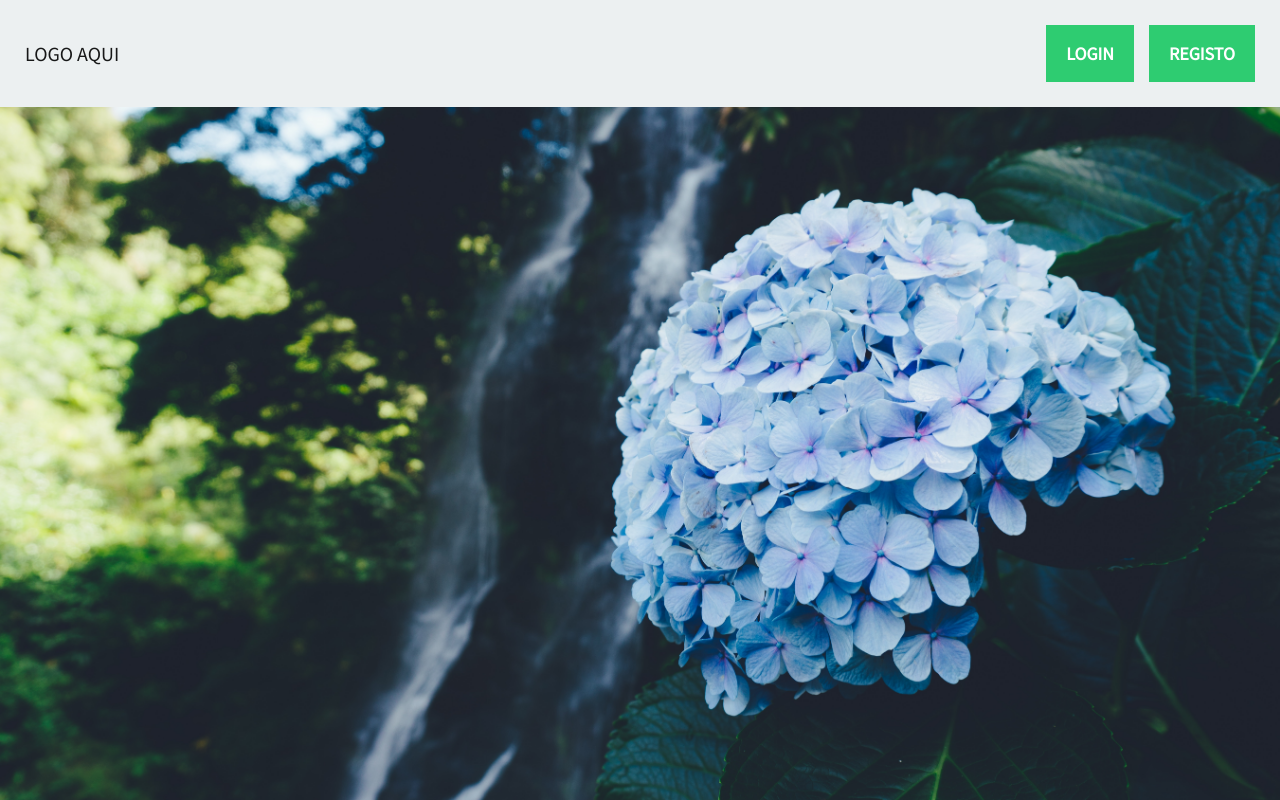
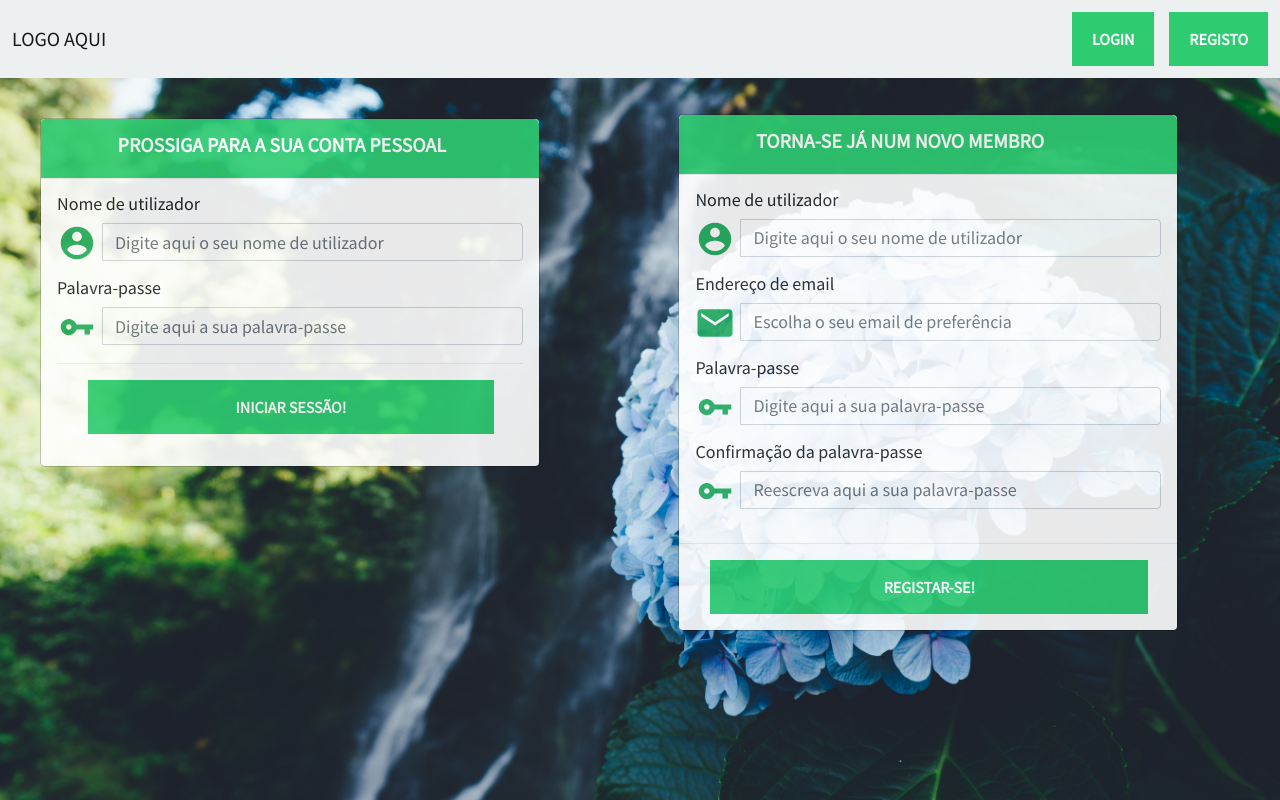
Before and after one commit to AzD3v/Paradise-Guide, a PHP site: page / in a window 1280 px wide. Run offline with PHP 8.4, Linux system fonts and the light colour scheme; some libraries are stand-ins or nearby versions.

Commit message:
Change layout of login and register forms

```diff
--- a/css/homepage.css
+++ b/css/homepage.css
@@ -22,7 +22,7 @@
 }
 
 /* Navbar */
-nav.navbar.navbar-expand-lg.navbar-light.bg-light {padding: 25px; background: rgba(236, 240, 241, 0.8) !important; transition: all 300ms ease-in-out;}
+nav.navbar.navbar-expand-lg.navbar-light.bg-light {padding: 12px; background: rgba(236, 240, 241, 0.8) !important; transition: all 300ms ease-in-out;}
 nav.navbar.navbar-expand-lg.navbar-light.bg-light:hover {background: rgba(236, 240, 241) !important;}
 button.navbar-toggler {background-color: #fff;}
 button.navbar-toggler span.navbar-toggler-icon {color: #6FAD44 !important;}
@@ -39,27 +39,37 @@
 .homepage-bg {background-image: url("../img/bg1.jpg"); height: 100%; background-position: center; background-repeat: no-repeat; background-size: cover;}
 
 /* Login e registo */
-button.btn.btn-primary {background: var(--primary-color);font-size: 18px;font-weight: bold;text-transform: uppercase;padding: 15px 20px;border: none;border-radius: 0;margin-left: 15px;transition: all 300ms ease-in-out;}
+button.btn.btn-primary {background: var(--primary-color);font-size: 16px;font-weight: bold;text-transform: uppercase;padding: 15px 20px;border: none;border-radius: 0;margin-left: 15px;transition: all 300ms ease-in-out;}
 button.btn.btn-primary:hover {background: var(--primary-color-hover);}
 button.btn.btn-primary:active {border: none;}
-.modal-dialog {top: 20%;}
-.modal-header {background: var(--primary-color);height: 60px;}
+.modal-header {background: var(--primary-color); height: 60px;}
+.modal-header h3 {margin: 0 0 -15px 13%;}
 button.close {color: #fff!important;}
 button.close:hover {color: #ebebeb!important;}
+#login-modal {
+    margin: 40px 0 0 -350px;
+    opacity: 0.9;
+    transition: all 300ms ease-in-out;
+}
+#register-modal {
+    margin: -29.8% 0 0 53%;
+    opacity: 0.9;
+    transition: all 300ms ease-in-out;
+}
 .input-group {display: flex;flex-direction: row;}
-input[name="username"], input[name="password"] {font-size: 20px;}
-ion-icon.hydrated {font-size: 40px;color: #27ae60;margin-right: 5px;}
-.form-group label {font-size: 20px;margin-bottom: 10px;}
+input[name="username"], input[name="password"] {font-size: 18px;}
+ion-icon.hydrated {font-size: 40px;color: #27ae60; margin-right: 5px;}
+.form-group label {font-size: 18px;margin-bottom: 10px;}
 .modal-header h3 {color: #fff;font-weight: bold;font-size: 20px;text-transform: uppercase;}
-.modal-footer button {font-size: 20px;margin-right: 13px;}
+.modal-footer button {font-size: 30px; margin-right: 13px;}
 
-#register-modal .modal-dialog {
-    margin-top: -5%;
+#login-modal:hover, #register-modal:hover {
+    opacity: 1;
 }
 
 input[name="new_user_username"],
 input[name="new_user_email"],
 input[name="new_user_password"],
 input[name="new_user_password_rewrite"] {
-    font-size: 20px;
+    font-size: 18px;
 }
--- a/includes/forms.php
+++ b/includes/forms.php
@@ -1,17 +1,16 @@
-<!-- Modal de login -->
-<div class="modal fade" id="login-modal" role="dialog">
+<div class="modals">
+    <!-- Modal de login -->
     <div class="modal-dialog">
-        <div class="modal-content">
+        <div class="modal-content" id="login-modal">
 
             <!-- Hedader of the modal -->
             <div class="modal-header">
                 <h3>Prossiga para a sua conta pessoal</h3>
-                <button type="button" class="close" data-dismiss="modal">&times;</button>
             </div>
 
             <!-- Body of the modal -->
             <div class="modal-body">
-                <form action="" method="post" role="form">
+                <form action="" method="post" role="form" id="login-form">
                     <div class="form-group">
                         <label for="username">Nome de utilizador</label>
                         <div class="input-group">
@@ -28,25 +27,22 @@
                             class="form-control" id="password" required>
                         </div>
                     </div>
-                     <!-- Footer of the modal -->
+                        <!-- Footer of the modal -->
                     <div class="modal-footer">
-                        <button type="submit" name="login_submit" class="btn btn-primary btn-block" id="login_submit" onClick="stayOpen()">Iniciar sessão!</button>
+                        <button type="submit" name="login_submit" class="btn btn-primary btn-block">Iniciar sessão!</button>
                     </div>
                 </form>
             </div>
         </div>
     </div>
-</div>
 
-<!-- Modal de registo -->
-<div class="modal fade" id="register-modal" role="dialog">
-    <div class="modal-dialog">
+    <!-- Modal de registo -->
+    <div class="modal-dialog" id="register-modal">
         <div class="modal-content">
 
             <!-- Hedader of the modal -->
             <div class="modal-header">
                 <h3>Torna-se já num novo membro</h3>
-                <button type="button" class="close" data-dismiss="modal">&times;</button>
             </div>
 
             <!-- Body of the modal -->
--- a/includes/header.php
+++ b/includes/header.php
@@ -22,7 +22,7 @@
         if ($count == "1") {
             $_SESSION['username'] = $username;
         } else {
-            echo 'No';
+
         }
 
     }
```
Also changed, not shown: js/main.js (deleted, +0 -17 lines).
